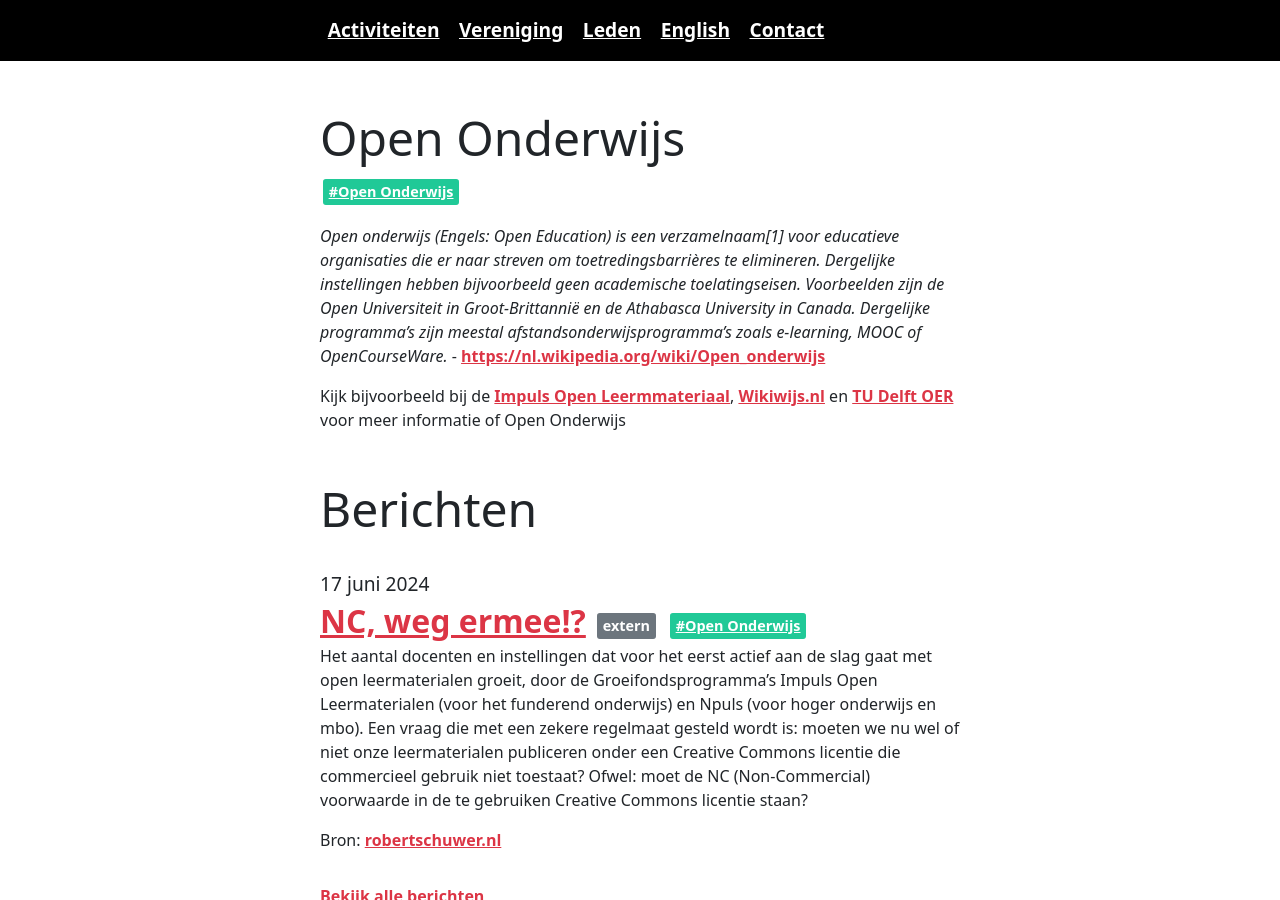
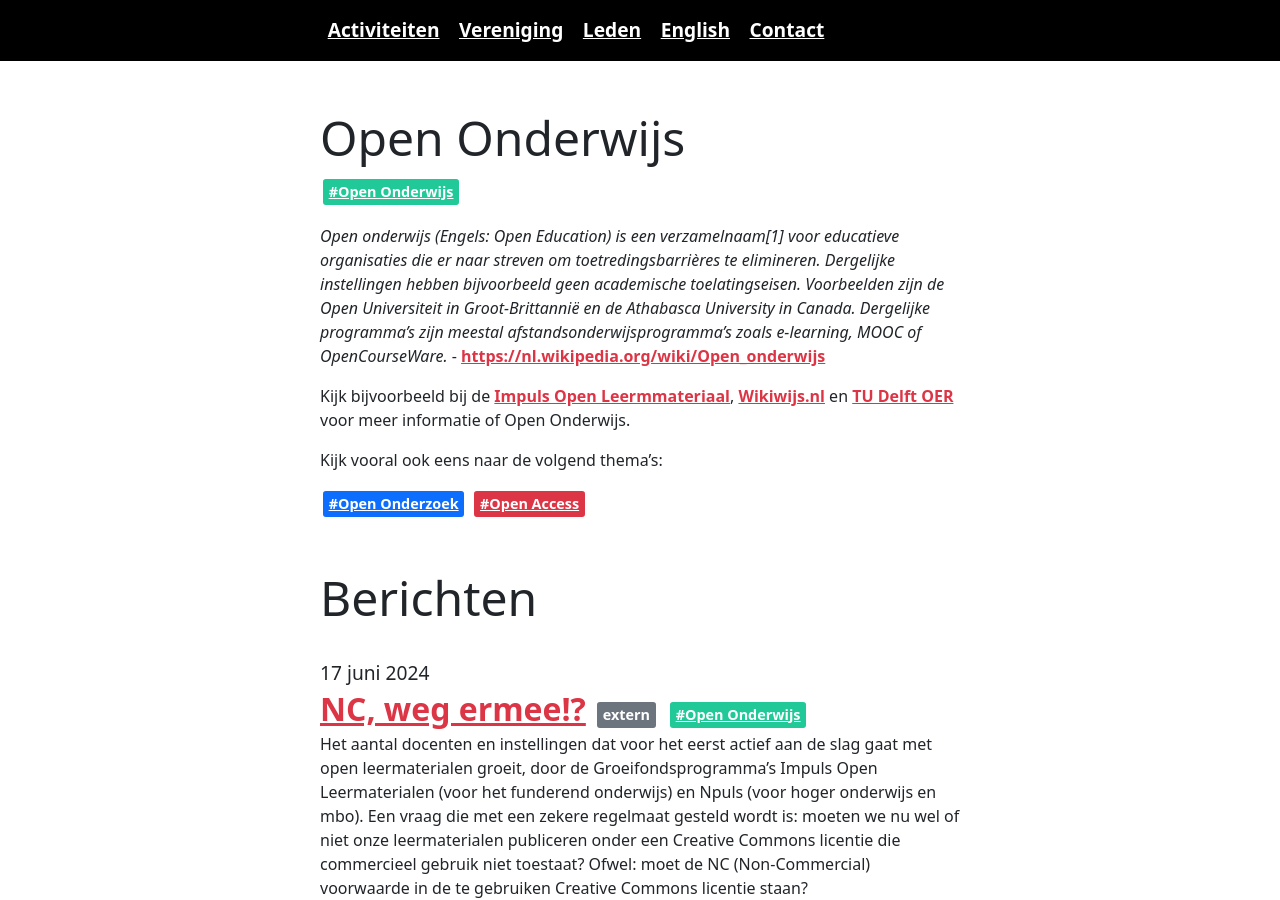
Before and after one commit to opennederland/www.opennederland.nl, a Jekyll site: the page built from _tags/open-onderwijs.md, in a window 1280 px wide and 900 px high. Built offline with Jekyll 4.4.1, drawn with Linux system fonts in a browser that asks for light colours.

Commit message:
Verwijzingen naar gerelateerde thema's.

```diff
--- a/_tags/open-onderwijs.md
+++ b/_tags/open-onderwijs.md
@@ -4,4 +4,8 @@
 ---
 <em>Open onderwijs (Engels: Open Education) is een verzamelnaam[1] voor educatieve organisaties die er naar streven om toetredingsbarrières te elimineren. Dergelijke instellingen hebben bijvoorbeeld geen academische toelatingseisen. Voorbeelden zijn de Open Universiteit in Groot-Brittannië en de Athabasca University in Canada. Dergelijke programma's zijn meestal afstandsonderwijsprogramma's zoals e-learning, MOOC of OpenCourseWare.</em> - [https://nl.wikipedia.org/wiki/Open_onderwijs](https://nl.wikipedia.org/wiki/Open_onderwijs)
 
-Kijk bijvoorbeeld bij de [Impuls Open Leermmateriaal](https://www.openleermateriaal.nl/), [Wikiwijs.nl](https://www.wikiwijs.nl/) en [TU Delft OER](https://www.universiteitleiden.nl/en/courses/llinc/open-educational-resources---tu-delft) voor meer informatie of Open Onderwijs
+Kijk bijvoorbeeld bij de [Impuls Open Leermmateriaal](https://www.openleermateriaal.nl/), [Wikiwijs.nl](https://www.wikiwijs.nl/) en [TU Delft OER](https://www.universiteitleiden.nl/en/courses/llinc/open-educational-resources---tu-delft) voor meer informatie of Open Onderwijs.
+
+Kijk vooral ook eens naar de volgend thema's:
+
+<a href="/tags/open-onderzoek" class="tag open-onderzoek">#Open Onderzoek</a> <a href="/tags/open-access" class="tag open-access">#Open Access</a>
```
Also changed, not shown: _tags/open-access.md (+4 -0 lines), _tags/open-onderzoek.md (+4 -0 lines).
